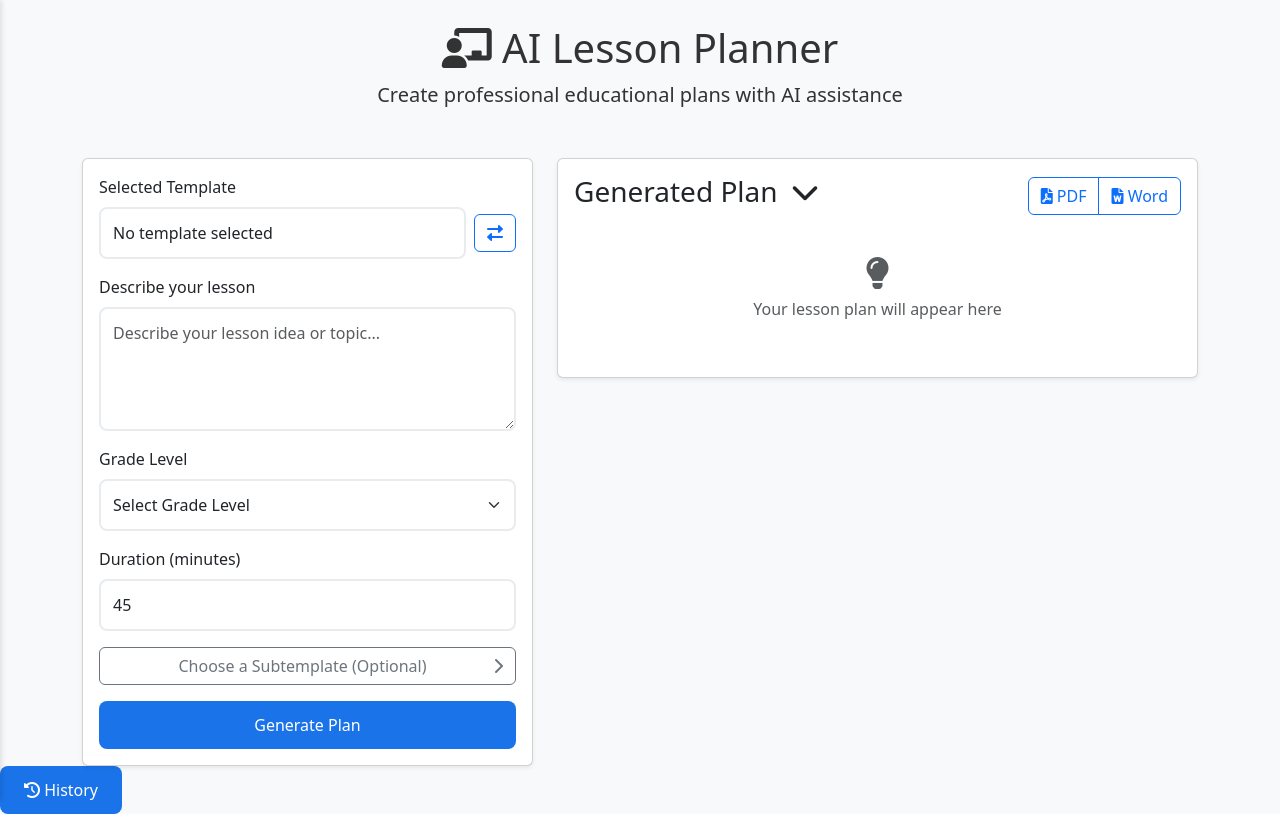
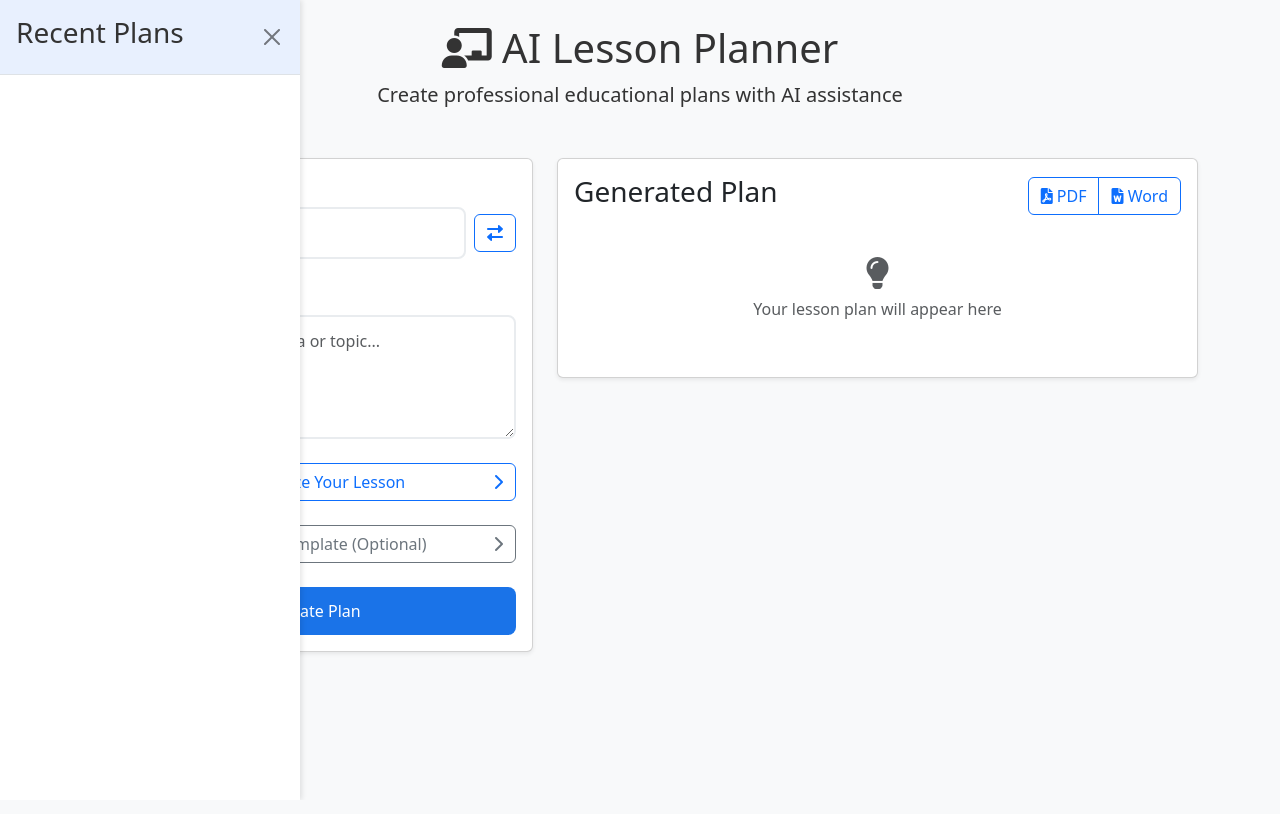
Before and after one commit to Koshkap/testPlanner, a Flask app: page /app in a window 1280 px wide. Run offline with Flask 3, Linux system fonts and the light colour scheme; some libraries are stand-ins or nearby versions.

Commit message:
Agent query: Please verify: 1. Does the template selection modal appear when you first open the app? 2. Is the history sidebar visible on the top left? 3. Are the sections in the generated plan expandable with arrows?
Update UI to improve user experience and implement lesson plan personalization.  Changes include moving the history sidebar, adding a personalization modal, and restructuring the lesson plan display.

Screenshot: https://storage.googleapis.com/screenshot-production-us-central1/ecf89217-e8f0-4efc-98d0-f7a881e7e279/838b591e-c225-44b3-ac62-26d8ba0ce03c.jpg

```diff
--- a/static/css/style.css
+++ b/static/css/style.css
@@ -10,21 +10,22 @@
     color: #333;
 }
 
-/* Sidebar Styles */
+/* Sidebar Styles - Updated for top left position */
 .sidebar {
     position: fixed;
-    left: calc(-1 * var(--sidebar-width));
+    left: 0;
     top: 0;
     width: var(--sidebar-width);
     height: 100%;
     background: white;
     z-index: 1040;
     box-shadow: 2px 0 5px rgba(0, 0, 0, 0.1);
-    transition: left var(--transition-speed);
+    transition: transform var(--transition-speed);
+    transform: translateX(-100%);
 }
 
 .sidebar.active {
-    left: 0;
+    transform: translateX(0);
 }
 
 .sidebar-header {
@@ -33,6 +34,7 @@
     justify-content: space-between;
     align-items: center;
     border-bottom: 1px solid #dee2e6;
+    background: var(--primary-light);
 }
 
 .sidebar-content {
--- a/static/js/app.js
+++ b/static/js/app.js
@@ -9,10 +9,16 @@
     const templateModalEl = document.getElementById('templateModal');
     const templateModal = new bootstrap.Modal(templateModalEl);
     const subtemplateModal = new bootstrap.Modal(document.getElementById('subtemplateModal'));
+    const personalizationModal = new bootstrap.Modal(document.getElementById('personalizationModal'));
 
     // Template variables
     let selectedTemplate = '';
     let currentSubtemplate = '';
+
+    // Show template modal on page load if no template is selected
+    if (!selectedTemplate) {
+        templateModal.show();
+    }
 
     // DOM elements
     const templateCards = document.querySelectorAll('.template-card');
@@ -22,17 +28,7 @@
     const lessonForm = document.getElementById('lessonForm');
     const lessonOutput = document.getElementById('lessonPlanOutput');
     const sidebar = document.getElementById('historySidebar');
-    const sidebarToggle = document.getElementById('sidebarToggle');
     const closeSidebar = document.getElementById('closeSidebar');
-
-    // Sidebar Toggle
-    sidebarToggle?.addEventListener('click', () => {
-        sidebar.classList.add('active');
-    });
-
-    closeSidebar?.addEventListener('click', () => {
-        sidebar.classList.remove('active');
-    });
 
     // Template selection
     templateCards.forEach(card => {
@@ -45,6 +41,72 @@
             templateModal.hide();
         });
     });
+
+    // Change template button
+    document.getElementById('changeTemplate')?.addEventListener('click', () => {
+        templateModal.show();
+    });
+
+    // Close sidebar
+    closeSidebar?.addEventListener('click', () => {
+        sidebar.classList.remove('active');
+    });
+
+    // Display lesson plan with expandable sections
+    function displayLessonPlan(data) {
+        if (!data.objectives || !Array.isArray(data.objectives)) {
+            console.error('Invalid objectives data:', data.objectives);
+            data.objectives = ['No objectives specified'];
+        }
+
+        const createSection = (title, content, summary) => `
+            <div class="content-section mb-4">
+                <div class="section-header d-flex justify-content-between align-items-center"
+                     onclick="this.closest('.content-section').querySelector('.section-content').classList.toggle('show')">
+                    <h4 class="mb-0">${title}</h4>
+                    <i class="fas fa-chevron-down"></i>
+                </div>
+                <div class="section-content collapse">
+                    <div class="section-summary text-muted mb-2">
+                        ${Array.isArray(summary) ? summary[0] : ''}
+                    </div>
+                    <div class="section-details">
+                        ${content}
+                    </div>
+                </div>
+            </div>
+        `;
+
+        const html = `
+            <h3 class="mb-4">${data.title || 'Untitled Plan'}</h3>
+            ${createSection('Overview',
+                `<p>${data.overview || 'No overview provided'}</p>`,
+                data.overview_summary)}
+            ${createSection('Objectives',
+                `<ul>${(data.objectives || []).map(obj => `<li>${obj}</li>`).join('')}</ul>`,
+                data.objectives_summary)}
+            ${createSection('Materials',
+                `<ul>${(data.materials || []).map(mat => `<li>${mat}</li>`).join('')}</ul>`,
+                data.materials_summary)}
+            ${createSection('Procedure',
+                `<ol>${(data.procedure || []).map(step => `<li>${step}</li>`).join('')}</ol>`,
+                data.procedure_summary)}
+            ${createSection('Assessment',
+                `<p>${data.assessment || 'No assessment provided'}</p>`,
+                data.assessment_summary)}
+            ${createSection('Extensions',
+                `<ul>${(data.extensions || []).map(ext => `<li>${ext}</li>`).join('')}</ul>`,
+                data.extensions_summary)}
+        `;
+
+        lessonOutput.innerHTML = html;
+
+        // Show first section by default
+        const firstSection = lessonOutput.querySelector('.section-content');
+        if (firstSection) {
+            firstSection.classList.add('show');
+        }
+    }
 
     // Form submission
     lessonForm?.addEventListener('submit', async function(e) {
@@ -71,9 +133,9 @@
             template: selectedTemplate,
             subtemplate: currentSubtemplate,
             subject: this.elements.subject.value,
-            grade: this.elements.grade?.value || '',
-            duration: this.elements.duration?.value || '',
-            objectives: this.elements.objectives?.value || ''
+            grade: document.querySelector('[name="grade"]')?.value || '',
+            duration: document.querySelector('[name="duration"]')?.value || '',
+            requirements: document.querySelector('[name="requirements"]')?.value || ''
         };
 
         try {
@@ -119,7 +181,7 @@
                         <h5 class="mb-1">${item.title}</h5>
                         <small>${new Date(item.timestamp).toLocaleDateString()}</small>
                     </div>
-                    <p class="mb-1">${item.subject} - ${item.grade || 'No grade specified'}</p>
+                    <p class="mb-1">${item.subject}</p>
                 </div>
             `).join('') || '<p class="text-muted p-3">No plans yet</p>';
         }
@@ -138,50 +200,6 @@
     };
 
     // Display lesson plan
-    function displayLessonPlan(data) {
-        if (!data.objectives || !Array.isArray(data.objectives)) {
-            console.error('Invalid objectives data:', data.objectives);
-            data.objectives = ['No objectives specified'];
-        }
-
-        const createSection = (title, content, summary) => `
-            <div class="content-section">
-                <div class="section-header" onclick="this.nextElementSibling.classList.toggle('expanded')">
-                    <h4>${title}</h4>
-                    <div class="section-summary">
-                        ${Array.isArray(summary) ? `<p>${summary[0]}</p>` : ''}
-                    </div>
-                </div>
-                <div class="section-content">
-                    ${content}
-                </div>
-            </div>
-        `;
-
-        const html = `
-            <h3 class="mb-4">${data.title || 'Untitled Plan'}</h3>
-            ${createSection('Overview',
-                `<p>${data.overview || 'No overview provided'}</p>`,
-                data.overview_summary)}
-            ${createSection('Objectives',
-                `<ul>${(data.objectives || []).map(obj => `<li>${obj}</li>`).join('')}</ul>`,
-                data.objectives_summary)}
-            ${createSection('Materials',
-                `<ul>${(data.materials || []).map(mat => `<li>${mat}</li>`).join('')}</ul>`,
-                data.materials_summary)}
-            ${createSection('Procedure',
-                `<ol>${(data.procedure || []).map(step => `<li>${step}</li>`).join('')}</ol>`,
-                data.procedure_summary)}
-            ${createSection('Assessment',
-                `<p>${data.assessment || 'No assessment provided'}</p>`,
-                data.assessment_summary)}
-            ${createSection('Extensions',
-                `<ul>${(data.extensions || []).map(ext => `<li>${ext}</li>`).join('')}</ul>`,
-                data.extensions_summary)}
-        `;
-
-        lessonOutput.innerHTML = html;
-    }
 
     // Initial history load
     loadHistory();
--- a/templates/index.html
+++ b/templates/index.html
@@ -9,6 +9,17 @@
     <link href="{{ url_for('static', filename='css/style.css') }}" rel="stylesheet">
 </head>
 <body>
+    <!-- History Sidebar (Moved to top left) -->
+    <div class="sidebar active" id="historySidebar">
+        <div class="sidebar-header">
+            <h3>Recent Plans</h3>
+            <button class="btn-close" id="closeSidebar"></button>
+        </div>
+        <div id="lessonHistory" class="sidebar-content">
+            <!-- History items populated by JavaScript -->
+        </div>
+    </div>
+
     <!-- Template Selection Modal -->
     <div class="modal fade" id="templateModal" tabindex="-1" data-bs-backdrop="static">
         <div class="modal-dialog modal-lg">
@@ -32,31 +43,52 @@
         </div>
     </div>
 
-    <!-- Subtemplate Modal -->
-    <div class="modal fade" id="subtemplateModal" tabindex="-1">
-        <div class="modal-dialog modal-lg">
+    <!-- Personalization Modal -->
+    <div class="modal fade" id="personalizationModal" tabindex="-1">
+        <div class="modal-dialog">
             <div class="modal-content">
                 <div class="modal-header">
-                    <h5 class="modal-title">Choose a Subtemplate</h5>
+                    <h5 class="modal-title">Personalize Your Lesson</h5>
                     <button type="button" class="btn-close" data-bs-dismiss="modal"></button>
                 </div>
                 <div class="modal-body">
-                    <div id="subtemplateContent">
-                        <!-- Subtemplates populated by JavaScript -->
-                    </div>
+                    <form id="personalizationForm">
+                        <div class="mb-3">
+                            <label class="form-label">Subject Area</label>
+                            <input type="text" class="form-control" name="subject" placeholder="e.g., Mathematics, Science, History">
+                        </div>
+                        <div class="mb-3">
+                            <label class="form-label">Grade Level</label>
+                            <select class="form-select" name="grade">
+                                <option value="">Select Grade Level</option>
+                                <option value="K">Kindergarten</option>
+                                <option value="1">Grade 1</option>
+                                <option value="2">Grade 2</option>
+                                <option value="3">Grade 3</option>
+                                <option value="4">Grade 4</option>
+                                <option value="5">Grade 5</option>
+                                <option value="6">Grade 6</option>
+                                <option value="7">Grade 7</option>
+                                <option value="8">Grade 8</option>
+                                <option value="9">Grade 9</option>
+                                <option value="10">Grade 10</option>
+                                <option value="11">Grade 11</option>
+                                <option value="12">Grade 12</option>
+                            </select>
+                        </div>
+                        <div class="mb-3">
+                            <label class="form-label">Lesson Duration (minutes)</label>
+                            <input type="number" class="form-control" name="duration" min="1" value="45">
+                        </div>
+                        <div class="mb-3">
+                            <label class="form-label">Additional Requirements</label>
+                            <textarea class="form-control" name="requirements" rows="3"
+                                placeholder="Any specific needs, learning objectives, or special considerations"></textarea>
+                        </div>
+                        <button type="submit" class="btn btn-primary w-100">Save Preferences</button>
+                    </form>
                 </div>
             </div>
-        </div>
-    </div>
-
-    <!-- History Sidebar -->
-    <div class="sidebar" id="historySidebar">
-        <div class="sidebar-header">
-            <h3>Recent Plans</h3>
-            <button class="btn-close" id="closeSidebar"></button>
-        </div>
-        <div id="lessonHistory" class="sidebar-content">
-            <!-- History items populated by JavaScript -->
         </div>
     </div>
 
@@ -74,7 +106,7 @@
                     <div class="card-body">
                         <form id="lessonForm">
                             <!-- Template Selection -->
-                            <div class="mb-3">
+                            <div class="mb-4">
                                 <label class="form-label">Selected Template</label>
                                 <div class="d-flex align-items-center">
                                     <div id="selectedTemplate" class="form-control flex-grow-1">No template selected</div>
@@ -85,41 +117,22 @@
                             </div>
 
                             <!-- Lesson Description -->
-                            <div class="mb-3">
+                            <div class="mb-4">
                                 <label class="form-label">Describe your lesson</label>
                                 <textarea class="form-control" name="subject" required
                                     placeholder="Describe your lesson idea or topic..." rows="4"></textarea>
                             </div>
 
-                            <!-- Grade Level -->
-                            <div class="mb-3">
-                                <label class="form-label">Grade Level</label>
-                                <select class="form-select" name="grade">
-                                    <option value="">Select Grade Level</option>
-                                    <option value="K">Kindergarten</option>
-                                    <option value="1">Grade 1</option>
-                                    <option value="2">Grade 2</option>
-                                    <option value="3">Grade 3</option>
-                                    <option value="4">Grade 4</option>
-                                    <option value="5">Grade 5</option>
-                                    <option value="6">Grade 6</option>
-                                    <option value="7">Grade 7</option>
-                                    <option value="8">Grade 8</option>
-                                    <option value="9">Grade 9</option>
-                                    <option value="10">Grade 10</option>
-                                    <option value="11">Grade 11</option>
-                                    <option value="12">Grade 12</option>
-                                </select>
-                            </div>
-
-                            <!-- Duration -->
-                            <div class="mb-3">
-                                <label class="form-label">Duration (minutes)</label>
-                                <input type="number" class="form-control" name="duration" min="1" value="45">
+                            <!-- Personalization Button -->
+                            <div class="mb-4">
+                                <button type="button" class="btn btn-outline-primary w-100" data-bs-toggle="modal" data-bs-target="#personalizationModal">
+                                    <i class="fas fa-user-cog"></i> Personalize Your Lesson
+                                    <i class="fas fa-chevron-right float-end mt-1"></i>
+                                </button>
                             </div>
 
                             <!-- Subtemplate Button -->
-                            <div class="mb-3">
+                            <div class="mb-4">
                                 <button type="button" class="btn btn-outline-secondary w-100" id="subtemplateButton">
                                     <span id="selectedSubtemplate">Choose a Subtemplate (Optional)</span>
                                     <i class="fas fa-chevron-right float-end mt-1"></i>
@@ -141,10 +154,7 @@
                 <div class="card shadow-sm">
                     <div class="card-body">
                         <div class="d-flex justify-content-between align-items-center mb-3">
-                            <h3 class="card-title">
-                                Generated Plan
-                                <i class="fas fa-chevron-down ms-2"></i>
-                            </h3>
+                            <h3 class="card-title">Generated Plan</h3>
                             <div class="btn-group">
                                 <button class="btn btn-outline-primary" id="exportPDF">
                                     <i class="fas fa-file-pdf"></i> PDF
@@ -166,11 +176,6 @@
         </div>
     </div>
 
-    <!-- Sidebar Toggle Button -->
-    <button class="btn btn-primary sidebar-toggle" id="sidebarToggle">
-        <i class="fas fa-history"></i> History
-    </button>
-
     <script src="https://cdn.jsdelivr.net/npm/bootstrap@5.3.0/dist/js/bootstrap.bundle.min.js"></script>
     <script src="https://cdnjs.cloudflare.com/ajax/libs/jspdf/2.5.1/jspdf.umd.min.js"></script>
     <script src="{{ url_for('static', filename='js/app.js') }}"></script>
```
Also changed, not shown: other parts of static/css/style.css (+81 -5 lines).
